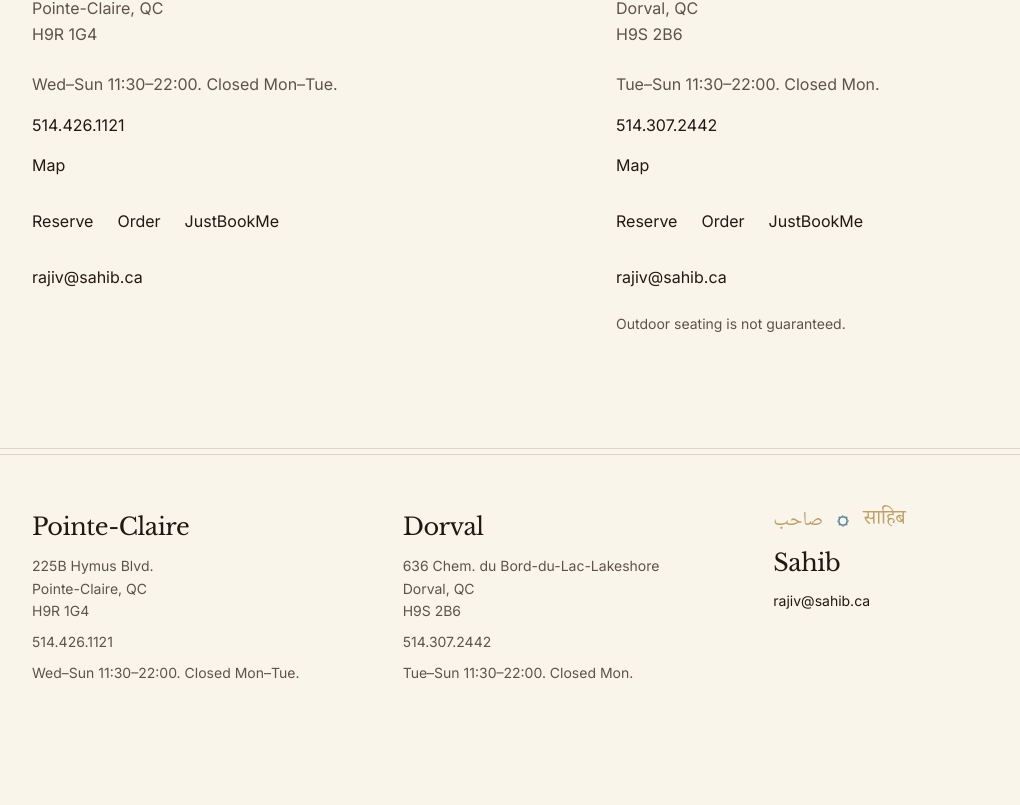
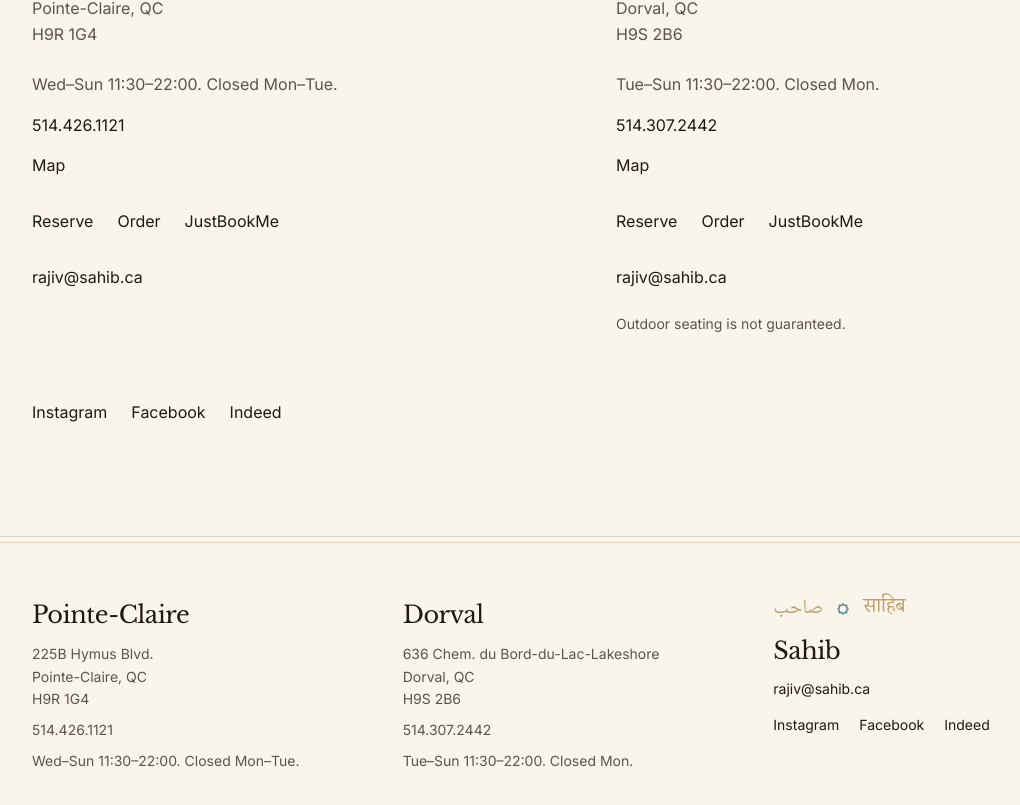
Before and after one commit to brandonlacoste9-tech/sahib, a Next.js app: page /en/contact in a window 1280 px wide. Shown: the part 526-1331 px from the top of the page, without its empty margins (72-1092 px from the left). Before the commit the page ends 1267 px from the top, so only its background shows below. Built offline with nearby package versions, Linux system fonts and the light colour scheme.

Commit message:
feat: add Instagram, Facebook, and Indeed links
Use the live Instagram and Facebook handles plus the Restaurant Sahib Inc Indeed company page in the footer, on Contact, and in restaurant JSON-LD.

```diff
--- a/src/app/[locale]/contact/page.tsx
+++ b/src/app/[locale]/contact/page.tsx
@@ -1,6 +1,7 @@
 import { getTranslations, setRequestLocale } from 'next-intl/server';
 import { PageHeading } from '@/components/brand/PageHeading';
 import { RestaurantJsonLd } from '@/components/jsonld/RestaurantJsonLd';
+import { SocialLinks } from '@/components/layout/SocialLinks';
 import { Link } from '@/i18n/navigation';
 import { cateringEmail, locations } from '@/content/locations';
 import type { Locale } from '@/i18n/routing';
@@ -95,6 +96,7 @@
             </article>
           ))}
         </div>
+        <SocialLinks className="mt-16 flex flex-wrap gap-x-6 gap-y-3 text-base" />
       </section>
     </>
   );
--- a/src/components/jsonld/RestaurantJsonLd.tsx
+++ b/src/components/jsonld/RestaurantJsonLd.tsx
@@ -1,4 +1,5 @@
 import { locations, type Location, type LocationId } from '@/content/locations';
+import { socialLinks } from '@/content/social';
 
 const siteUrl = 'https://www.sahib.ca';
 
@@ -46,6 +47,7 @@
     address: postalAddress(loc),
     hasMap: loc.mapUrl,
     url: `${siteUrl}/en/contact#${loc.id}`,
+    sameAs: socialLinks.map((item) => item.href),
     openingHoursSpecification: {
       '@type': 'OpeningHoursSpecification',
       dayOfWeek: daysOpen[loc.id],
--- a/src/components/layout/SiteFooter.tsx
+++ b/src/components/layout/SiteFooter.tsx
@@ -1,5 +1,6 @@
 import { getLocale, getTranslations } from 'next-intl/server';
 import { ScriptPair } from '@/components/brand/ScriptPair';
+import { SocialLinks } from '@/components/layout/SocialLinks';
 import { cateringEmail, locations } from '@/content/locations';
 import type { Locale } from '@/i18n/routing';
 
@@ -34,6 +35,7 @@
           <a href={`mailto:${t('email')}`} className="mt-3 block text-sm text-teal">
             {cateringEmail}
           </a>
+          <SocialLinks />
         </div>
       </div>
     </footer>
--- /dev/null
+++ b/src/components/layout/SocialLinks.tsx
@@ -0,0 +1,26 @@
+import { socialLinks } from '@/content/social';
+
+type Props = {
+  className?: string;
+};
+
+export function SocialLinks({
+  className = 'mt-4 flex flex-wrap gap-x-5 gap-y-2 text-sm',
+}: Props) {
+  return (
+    <ul className={className}>
+      {socialLinks.map((item) => (
+        <li key={item.id}>
+          <a
+            href={item.href}
+            target="_blank"
+            rel="noreferrer"
+            className="text-teal"
+          >
+            {item.label}
+          </a>
+        </li>
+      ))}
+    </ul>
+  );
+}
--- /dev/null
+++ b/src/content/social.ts
@@ -0,0 +1,19 @@
+export const socialLinks = [
+  {
+    id: 'instagram',
+    href: 'https://www.instagram.com/restaurantsahib/',
+    label: 'Instagram',
+  },
+  {
+    id: 'facebook',
+    href: 'https://www.facebook.com/restaurantsahib',
+    label: 'Facebook',
+  },
+  {
+    id: 'indeed',
+    href: 'https://ca.indeed.com/cmp/Restaurant-Sahib-Inc',
+    label: 'Indeed',
+  },
+] as const;
+
+export type SocialId = (typeof socialLinks)[number]['id'];
```
Also changed, not shown: 1 other file (tests, documents, lock files or other folders).
